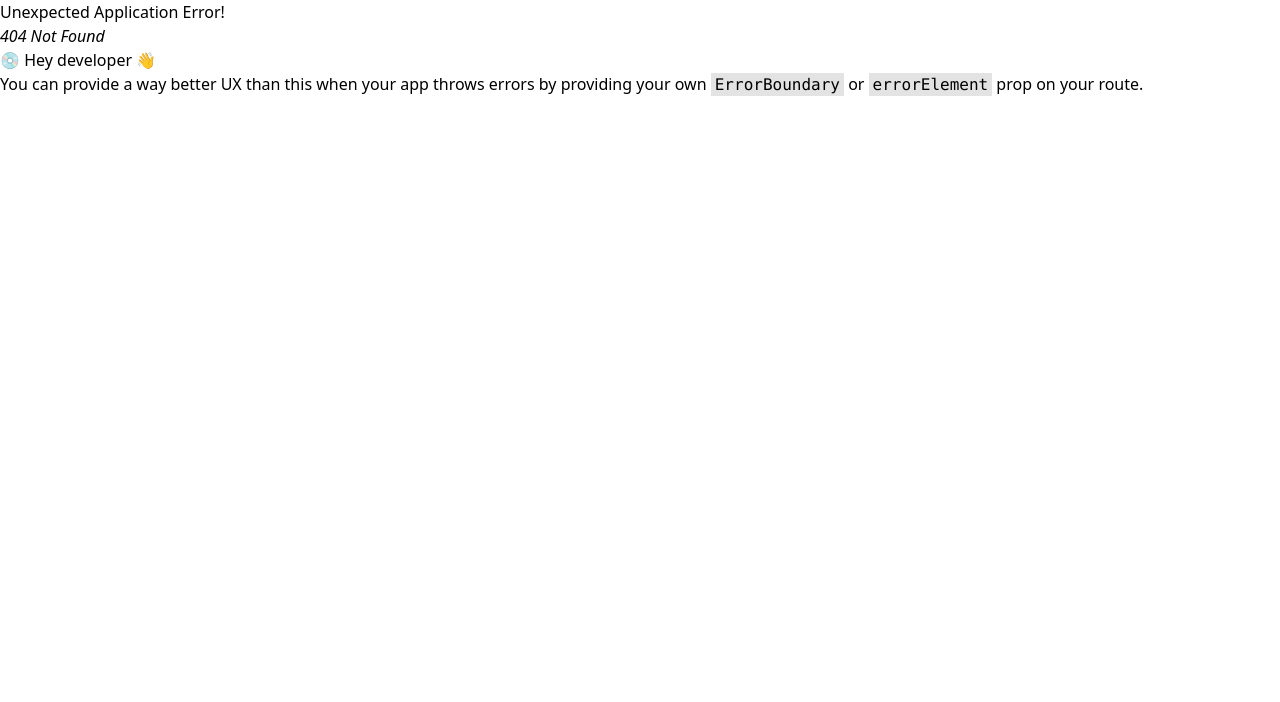
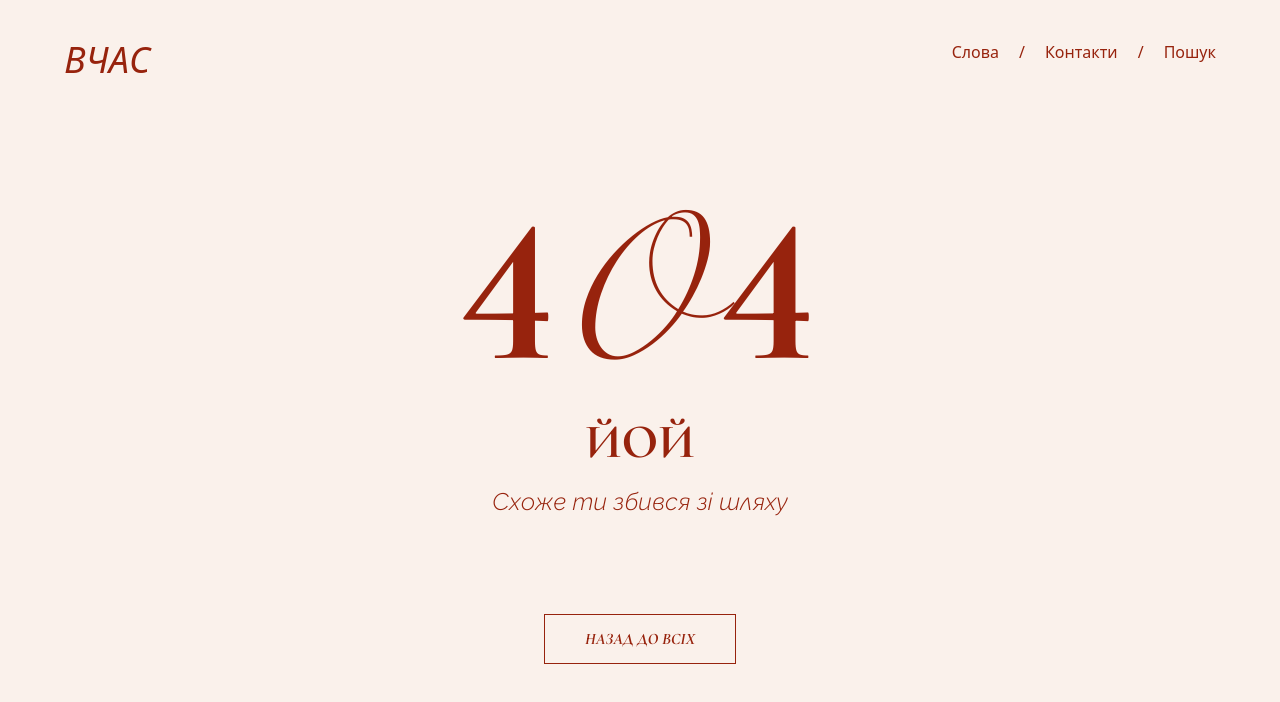
Before and after one commit to Peephie/Vchas, a React (Vite) app: page /words/1 in a window 1280 px wide. Before the commit this address had no page. Shown: the top 702 px of the page. Built offline with nearby package versions, Linux system fonts and the light colour scheme.

Commit message:
Initial commit

```diff
--- a/src/App.jsx
+++ b/src/App.jsx
@@ -6,12 +6,14 @@ import {
 } from 'react-router-dom'
 import MainLayout from './layouts/MainLayout/MainLayout';
 import HomePage from './pages/HomePage';
+import ErrorPage from './pages/ErrorPage';
 import './App.css'
 
 const router = createBrowserRouter(
   createRoutesFromElements(
   <Route path='/' element={<MainLayout />}>
     <Route index element={<HomePage />} />
+		<Route path='*' element={<ErrorPage/>} />
   </Route>
   )
 );
--- a/src/index.css
+++ b/src/index.css
@@ -59,10 +59,6 @@
 	font-family: 'Snell-Roundhand';
 	src: url('/src/assets/fonts/Snell_Roundhand/Snell-Roundhand.ttf') format('truetype');
 }
-/* @font-face {
-	font-family: 'snellroundhand_bold';
-	src: url('/src/assets/fonts/Snell_Roundhand/snellroundhand_bold.otf') format('opentype');
-} */
 
 #root {
 	margin: 0;
--- /dev/null
+++ b/src/pages/ErrorPage.jsx
@@ -0,0 +1,38 @@
+import { useEffect, useContext } from 'react';
+import { Link } from 'react-router-dom';
+import { ThemeContext } from '../assets/hooks/ThemeContext';
+
+
+const ErrorPage = () => {
+  const { theme, setTheme } = useContext(ThemeContext);
+
+  useEffect(() => {
+    const theme = 'variant-base';
+    setTheme(theme);
+  }, [setTheme]);
+
+  return (
+    <div className={`${theme} flex flex-col w-full h-full max-h-full`}>
+      <div className="h-1/6"></div>
+      <div className='m-auto mt-0 mb-0 text-center h-fit'>
+        <h1 className='font-cormorant-infant-bold text-14xl mb-5 leading-none'>
+          4
+          <span className='font-snell relative -left-3'>
+            O
+          </span>
+          4
+        </h1>
+        <h2 className='font-cormorant-infant-bold uppercase text-5xl mb-5'>Йой</h2>
+        <span className='block font-raleway-italic font-light text-2xl mb-24'>Схоже ти збився зі шляху</span>
+        <div className='w-fit h-max m-auto my-0'>
+          <Link to='/' className='px-10 py-3 border border-current font-cormorant-infant-bold-italic uppercase block' >
+            Назад до всіх
+          </Link>
+        </div>
+      </div>
+      <div className="h-2/6"></div>
+    </div>
+  )
+}
+
+export default ErrorPage
--- a/tailwind.config.js
+++ b/tailwind.config.js
@@ -20,8 +20,7 @@ export default {
         'cormorant-infant-regular': ['CormorantInfant-Regular', 'sans-serif'],
         'cormorant-infant-semiBold': ['CormorantInfant-SemiBold', 'sans-serif'],
         'cormorant-infant-semiBold-italic': ['CormorantInfant-SemiBoldItalic', 'sans-serif'],
-
-		'snell': ['Snell-Roundhand', 'serif']
+        'snell': ['Snell-Roundhand', 'serif']
       },
       colors: {
         'beige': '#FAF1EB',
@@ -37,6 +36,9 @@ export default {
       backgroundImage: {
         'gradient-beige-to-cherry': 'linear-gradient(to right, #FAF1EB 50%, #97230D 50%)',
       },
+      fontSize: {
+        '14xl':'13rem'
+      }
     },
   },
   plugins: [
@@ -68,7 +70,10 @@ export default {
             fontSize: '120vh',
             lineHeight: '100vh'
           }
-        }
+        },
+        // 'text-14xl': {
+        //   fontSize: '13rem'
+        // }
       });
     },
   ],
```
